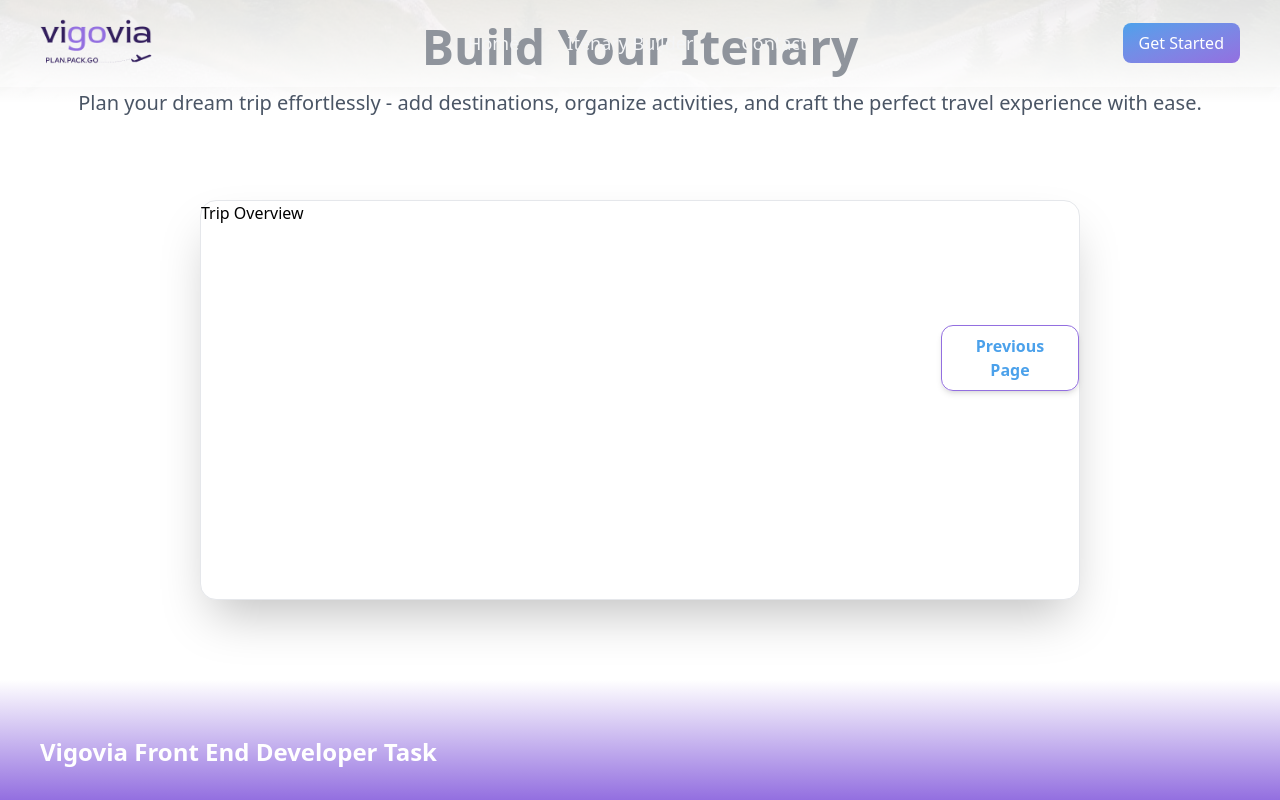
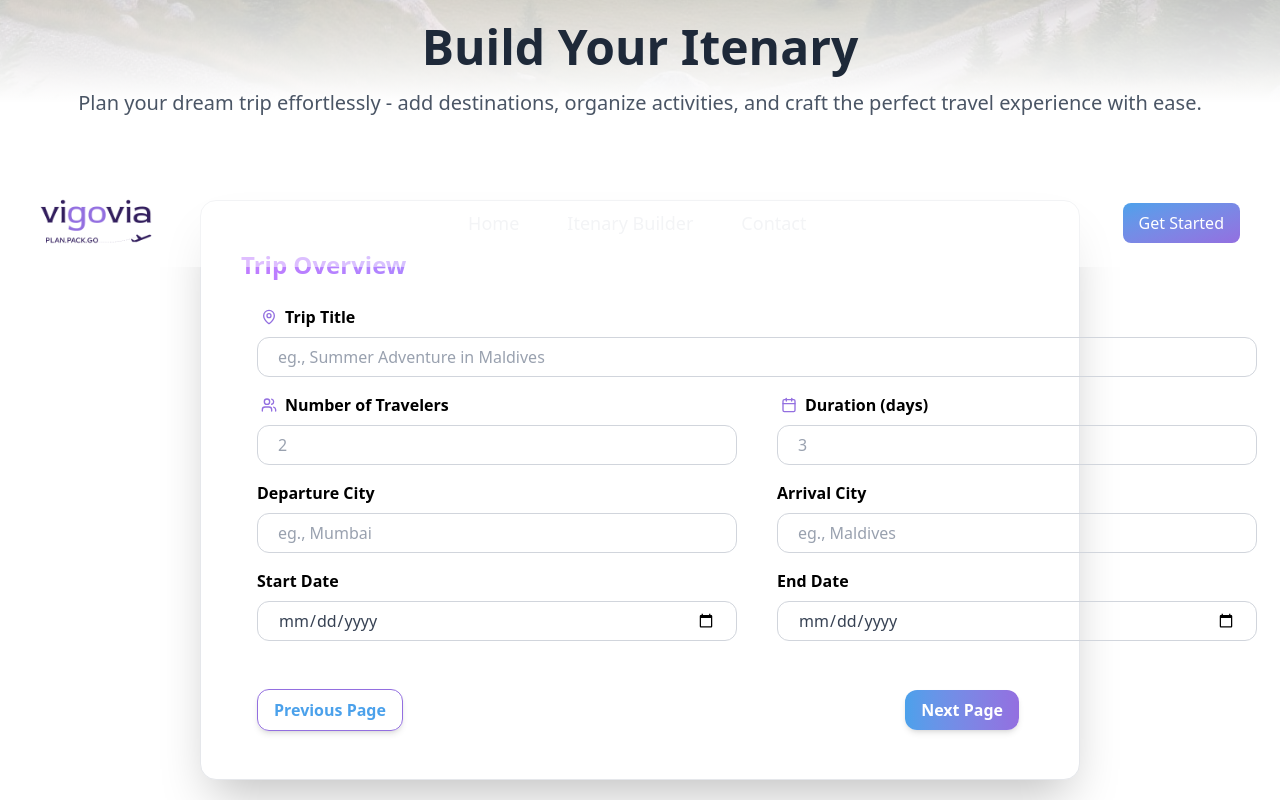
Before and after one commit to aswinkumar-dj/vigovia-task, a React (Vite) app: page / in a window 1280 px wide. Both pictures are taken after a click on the button "Next Page". Shown: the part 777-1577 px from the top of the page. Built offline with nearby package versions, Linux system fonts and the light colour scheme.

Commit message:
Build Trip Overview Card

```diff
--- a/package.json
+++ b/package.json
@@ -13,6 +13,7 @@
     "@reduxjs/toolkit": "^2.9.0",
     "@tailwindcss/vite": "^4.1.14",
     "framer-motion": "^12.23.24",
+    "lucide-react": "^0.545.0",
     "react": "^19.1.1",
     "react-dom": "^19.1.1",
     "react-redux": "^9.2.0",
--- a/src/components/UI/Features/NameCard.jsx
+++ b/src/components/UI/Features/NameCard.jsx
@@ -7,10 +7,11 @@ import { fadeUp } from "../../../utils/constants";
 const NameCard = () => {
   const personName = useRef();
   const dispatch = useDispatch();
-
+  const handleToggleToOverview = () => {
+    dispatch(toggleToOverview());
+  };
   const submitName = () => {
     dispatch(addUser(personName.current.value));
-    dispatch(toggleToOverview());
   };
 
   return (
@@ -27,12 +28,13 @@ const NameCard = () => {
           ref={personName}
           type="text"
           placeholder="Enter your Name..."
+          onChange={submitName}
           className="w-3/4 px-5 py-3 border border-[#4ba1eb] rounded-xl text-gray-700 text-lg focus:outline-none focus:ring-1 focus:ring-[#4ba1eb] placeholder-gray-400 transition-all"
         />
 
         <button
           className="mt-25 ml-185 px-4 py-2 bg-gradient-to-r from-[#4ba1eb] to-[#936fe0] text-white font-semibold rounded-xl shadow-md hover:shadow-lg hover:scale-105 transition-all duration-300"
-          onClick={submitName}
+          onClick={handleToggleToOverview}
         >
           Next Page
         </button>
--- a/src/components/UI/Features/OverView.jsx
+++ b/src/components/UI/Features/OverView.jsx
@@ -1,7 +1,8 @@
 import { motion } from "framer-motion";
 import { useDispatch } from "react-redux";
-import { toggleToOverview } from "../../../utils/userSlice";
+import { toggleToOverview, toggleToSelect } from "../../../utils/userSlice";
 import { fadeUp } from "../../../utils/constants";
+import { Calendar, MapPin, Users } from "lucide-react";
 
 const OverView = () => {
   const dispatch = useDispatch();
@@ -9,20 +10,108 @@ const OverView = () => {
   const toggleToName = () => {
     dispatch(toggleToOverview());
   };
+  const submitTripDetails = () => {
+    dispatch(toggleToSelect());
+  };
   return (
     <motion.div
       {...fadeUp}
-      className="bg-white m-20 mx-50 h-100 border border-gray-200 rounded-2xl shadow-2xl"
+      className="bg-white m-20 mx-50 h-auto border border-gray-200 rounded-2xl shadow-2xl pl-4"
     >
-      <div>
-        <h1>Trip Overview</h1>
+      <h1 className="pl-6 pt-12 text-2xl font-bold bg-gradient-to-r from-purple-400 to-[#4ba1eb] bg-clip-text text-transparent">
+        Trip Overview
+      </h1>
+      <div className="space-y-2">
+        <div className="flex pt-6 pl-10 items-center space-x-1 ">
+          <MapPin className="h-4 text-[#936fe0]" />
+          <p className="text-md font-semibold">Trip Title</p>
+        </div>
+        <input
+          type="text"
+          placeholder="eg., Summer Adventure in Maldives"
+          className="w-250 h-10 ml-10 px-5 py-3 border border-gray-300 rounded-xl text-gray-700 text-md focus:outline-none focus:ring-1 focus:ring-[#4ba1eb] placeholder-gray-400 transition-all"
+        />
       </div>
-      <button
-        className="mt-25 ml-185 px-4 py-2 border border-[#936fe0] text-[#4ba1eb] font-semibold rounded-xl shadow-md hover:shadow-lg hover:scale-105 transition-all duration-300 "
-        onClick={toggleToName}
-      >
-        Previous Page
-      </button>
+      <div className="flex">
+        <div className="space-y-2">
+          <div className="flex pt-4 pl-10 items-center space-x-1 ">
+            <Users className="h-4 text-[#936fe0]" />
+            <p className="text-md font-semibold">Number of Travelers</p>
+          </div>
+          <input
+            type="number"
+            placeholder="2"
+            className="w-120 h-10 ml-10 px-5 py-3 border border-gray-300 rounded-xl text-gray-700 text-md focus:outline-none focus:ring-1 focus:ring-[#4ba1eb] placeholder-gray-400 transition-all"
+          />
+        </div>
+        <div className="space-y-2">
+          <div className="flex pt-4 pl-10 items-center space-x-1 ">
+            <Calendar className="h-4 text-[#936fe0]" />
+            <p className="text-md font-semibold">Duration (days)</p>
+          </div>
+          <input
+            type="number"
+            placeholder="3"
+            className="w-120 h-10 ml-10 px-5 py-3 border border-gray-300 rounded-xl text-gray-700 text-md focus:outline-none focus:ring-1 focus:ring-[#4ba1eb] placeholder-gray-400 transition-all"
+          />
+        </div>
+      </div>
+      <div className="flex">
+        <div className="space-y-2">
+          <div className="flex pt-4 pl-10 items-center space-x-1 ">
+            <p className="text-md font-semibold">Departure City</p>
+          </div>
+          <input
+            type="text"
+            placeholder="eg., Mumbai"
+            className="w-120 h-10 ml-10 px-5 py-3 border border-gray-300 rounded-xl text-gray-700 text-md focus:outline-none focus:ring-1 focus:ring-[#4ba1eb] placeholder-gray-400 transition-all"
+          />
+        </div>
+        <div className="space-y-2">
+          <div className="flex pt-4 pl-10 items-center space-x-1 ">
+            <p className="text-md font-semibold">Arrival City</p>
+          </div>
+          <input
+            type="text"
+            placeholder="eg., Maldives"
+            className="w-120 h-10 ml-10 px-5 py-3 border border-gray-300 rounded-xl text-gray-700 text-md focus:outline-none focus:ring-1 focus:ring-[#4ba1eb] placeholder-gray-400 transition-all"
+          />
+        </div>
+      </div>
+      <div className="flex">
+        <div className="space-y-2">
+          <div className="flex pt-4 pl-10 items-center space-x-1 ">
+            <p className="text-md font-semibold">Start Date</p>
+          </div>
+          <input
+            type="date"
+            className="w-120 h-10 ml-10 px-5 py-3 border border-gray-300 rounded-xl text-gray-700 text-md focus:outline-none focus:ring-1 focus:ring-[#4ba1eb] placeholder-gray-400 transition-all"
+          />
+        </div>
+        <div className="space-y-2">
+          <div className="flex pt-4 pl-10 items-center space-x-1 ">
+            <p className="text-md font-semibold">End Date</p>
+          </div>
+          <input
+            type="date"
+            className="w-120 h-10 ml-10 px-5 py-3 border border-gray-300 rounded-xl text-gray-700 text-md focus:outline-none focus:ring-1 focus:ring-[#4ba1eb] placeholder-gray-400 transition-all"
+          />
+        </div>
+      </div>
+      <div className="pt-12 pl-10 pr-15 mb-12 flex justify-between items-center">
+        <button
+          className="px-4 py-2 border border-[#936fe0] text-[#4ba1eb] font-semibold rounded-xl shadow-md hover:shadow-lg hover:scale-105 transition-all duration-300 "
+          onClick={toggleToName}
+        >
+          Previous Page
+        </button>
+        <button
+          className="px-4 py-2 bg-gradient-to-r from-[#4ba1eb] to-[#936fe0] text-white font-semibold rounded-xl shadow-md hover:shadow-lg hover:scale-105 transition-all duration-300 "
+          onClick={submitTripDetails}
+        >
+          Next Page
+        </button>
+      </div>
     </motion.div>
   );
 };
--- /dev/null
+++ b/src/components/UI/Features/SelectServices.jsx
@@ -0,0 +1,109 @@
+import { motion } from "framer-motion";
+import { fadeUp } from "../../../utils/constants";
+import { toggleToSelect } from "../../../utils/userSlice";
+import { useDispatch } from "react-redux";
+import { useState, useEffect } from "react";
+import { Plane, Hotel, Car } from "lucide-react";
+
+const SelectServices = () => {
+  const dispatch = useDispatch();
+  const toggleToTrip = () => {
+    dispatch(toggleToSelect());
+  };
+
+  const [selected, setSelected] = useState(() => {
+    const saved = sessionStorage.getItem("selectedServices");
+    return saved ? JSON.parse(saved) : [];
+  });
+
+  useEffect(() => {
+    sessionStorage.setItem("selectedServices", JSON.stringify(selected));
+  }, [selected]);
+
+  const toggleService = (service) => {
+    setSelected((prev) =>
+      prev.includes(service)
+        ? prev.filter((s) => s !== service)
+        : [...prev, service]
+    );
+  };
+
+  const services = [
+    {
+      id: "flight",
+      title: "Flight Booking",
+      desc: "We'll arrange your flights",
+      icon: <Plane className="w-6 h-6 text-[#4ba1eb]" />,
+    },
+    {
+      id: "hotel",
+      title: "Hotel Accommodation",
+      desc: "Book your stay with us",
+      icon: <Hotel className="w-6 h-6 text-[#4ba1eb]" />,
+    },
+    {
+      id: "cab",
+      title: "Cab Service",
+      desc: "We will provide end-to-end cab service",
+      icon: <Car className="w-6 h-6 text-[#4ba1eb]" />,
+    },
+  ];
+
+  return (
+    <motion.div
+      {...fadeUp}
+      className="bg-white m-20 mx-50 h-auto border border-gray-200 rounded-2xl shadow-2xl pl-4 pr-10"
+    >
+      <h1 className="pl-6 pt-12 text-2xl font-bold bg-gradient-to-r from-purple-400 to-[#4ba1eb] bg-clip-text text-transparent">
+        Select Services
+      </h1>
+      <p className="pl-8 pt-2 text-md  text-gray-500">
+        Select the services you want to include in your itinerary
+      </p>
+
+      <div className="mt-8 space-y-5 px-10">
+        {services.map((service) => (
+          <div
+            key={service.id}
+            onClick={() => toggleService(service.id)}
+            className={`flex items-center gap-4 border rounded-2xl p-4 cursor-pointer transition-all duration-300 ${
+              selected.includes(service.id)
+                ? "border-[#4ba1eb] bg-gradient-to-r from-[#f0f7ff] to-[#f8f3ff]"
+                : "border-gray-200 hover:border-[#4ba1eb]/60"
+            }`}
+          >
+            <input
+              type="checkbox"
+              checked={selected.includes(service.id)}
+              readOnly
+              className="w-5 h-5 accent-[#4ba1eb] cursor-pointer"
+            />
+            <div className="flex items-center gap-3">
+              {service.icon}
+              <div>
+                <h2 className="font-semibold text-gray-800 text-lg">
+                  {service.title}
+                </h2>
+                <p className="text-gray-500 text-sm">{service.desc}</p>
+              </div>
+            </div>
+          </div>
+        ))}
+      </div>
+
+      <div className="pt-12 pl-10 pr-10 mb-12 flex justify-between items-center">
+        <button
+          className="px-4 py-2 border border-[#936fe0] text-[#4ba1eb] font-semibold rounded-xl shadow-md hover:shadow-lg hover:scale-105 transition-all duration-300 "
+          onClick={toggleToTrip}
+        >
+          Previous Page
+        </button>
+        <button className="px-4 py-2 bg-gradient-to-r from-[#4ba1eb] to-[#936fe0] text-white font-semibold rounded-xl shadow-md hover:shadow-lg hover:scale-105 transition-all duration-300 ">
+          Next Page
+        </button>
+      </div>
+    </motion.div>
+  );
+};
+
+export default SelectServices;
--- a/src/components/UI/Layout/ItenaryBuild.jsx
+++ b/src/components/UI/Layout/ItenaryBuild.jsx
@@ -1,10 +1,11 @@
 import { useSelector } from "react-redux";
 import NameCard from "../Features/NameCard";
 import OverView from "../Features/OverView";
+import SelectServices from "../Features/SelectServices";
 
 const ItenaryBuild = () => {
-  const toggleOverview = useSelector((store) => store.user.toggleToOverview);
-  console.log(toggleOverview);
+  const toggle = useSelector((store) => store.user);
+
   return (
     <div>
       <div className="relative text-center">
@@ -17,7 +18,13 @@ const ItenaryBuild = () => {
         </h3>
       </div>
 
-      {!toggleOverview ? <NameCard /> : <OverView />}
+      {!toggle.toggleToOverview ? (
+        <NameCard />
+      ) : !toggle.toggleToSelect ? (
+        <OverView />
+      ) : (
+        <SelectServices />
+      )}
     </div>
   );
 };
--- a/src/utils/userSlice.js
+++ b/src/utils/userSlice.js
@@ -5,6 +5,7 @@ const userSlice = createSlice({
   initialState: {
     adduser: "",
     toggleToOverview: false,
+    toggleToSelect: false,
   },
   reducers: {
     addUser: (state, action) => {
@@ -13,8 +14,11 @@ const userSlice = createSlice({
     toggleToOverview: (state) => {
       state.toggleToOverview = !state.toggleToOverview;
     },
+    toggleToSelect: (state) => {
+      state.toggleToSelect = !state.toggleToSelect;
+    },
   },
 });
 
-export const { addUser, toggleToOverview } = userSlice.actions;
+export const { addUser, toggleToOverview, toggleToSelect } = userSlice.actions;
 export default userSlice.reducer;
```
Also changed, not shown: 1 other file (tests, documents, lock files or other folders).
